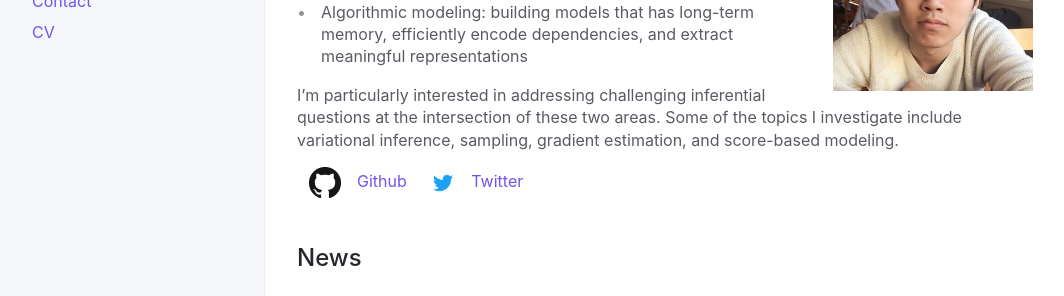
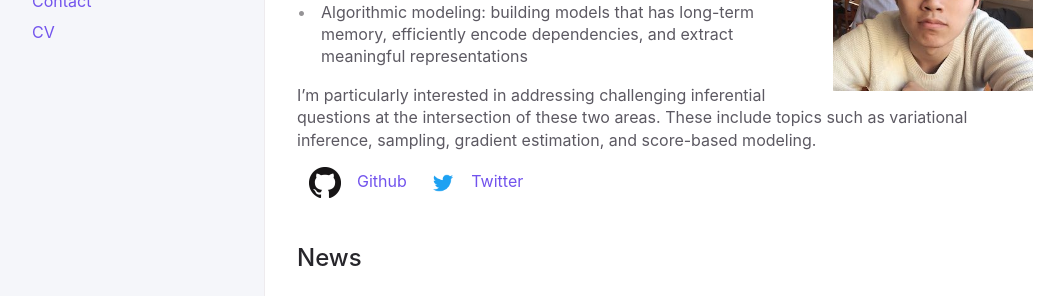
Before and after one commit to thjashin/thjashin.github.io, a Jekyll site: the page built from index.md, in a window 1280 px wide. Shown: the part 217-513 px from the top of the page, without its empty margins (91-1155 px from the left). Built offline with Jekyll 4.4.1, drawn with Linux system fonts in a browser that asks for light colours.

Commit message:
Update index.md

```diff
--- a/index.md
+++ b/index.md
@@ -12,7 +12,7 @@ I am a research scientist at Google DeepMind. I work on machine learning, with a
 * Generative modeling: using probabilistic methods to capture the structure and uncertainty inherent in data
 * Algorithmic modeling: building models that has long-term memory, efficiently encode dependencies, and extract meaningful representations
 
-I'm particularly interested in addressing challenging inferential questions at the intersection of these two areas. Some of the topics I investigate include variational inference, sampling, gradient estimation, and score-based modeling.
+I'm particularly interested in addressing challenging inferential questions at the intersection of these two areas. These include topics such as variational inference, sampling, gradient estimation, and score-based modeling.
 <!--
 I work on improving the algorithmic modeling and generative modeling capabilities of machine learning methods.
 -->
```
